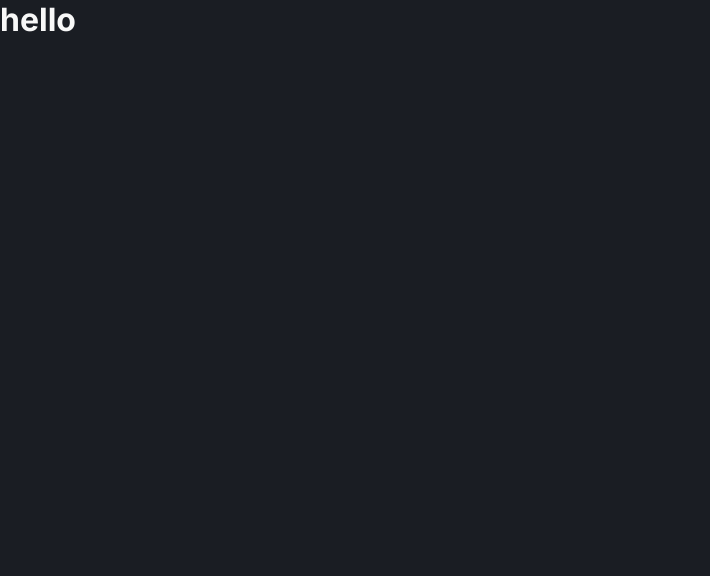
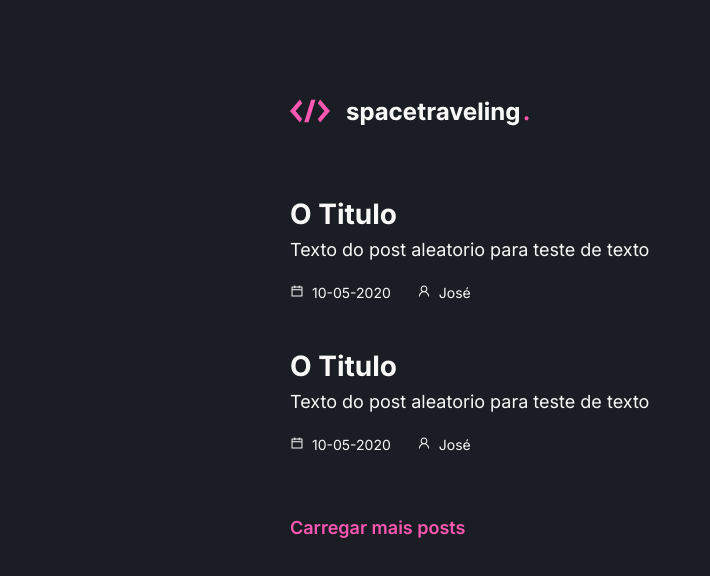
Before and after one commit to gustavorsan/ignite-desafio-chap3, a Next.js app: page / in a window 1280 px wide. Shown: the top 576 px of the page, without its empty margins (0-710 px from the left). Built offline with nearby package versions, Linux system fonts and the light colour scheme.

Commit message:
Adicionado estilização e pagina inicial

```diff
--- a/src/components/Header/header.module.scss
+++ b/src/components/Header/header.module.scss
@@ -1 +1,7 @@
-// TODO
+.headerContainer{
+    height: 6rem;
+    max-width: 700px;
+    margin: 0 auto;
+    display: flex;
+    align-items: center;
+}
--- a/src/components/Header/index.tsx
+++ b/src/components/Header/index.tsx
@@ -1,3 +1,12 @@
+import Link from 'next/link';
+import styles from './header.module.scss';
+
 export default function Header(): JSX.Element {
-  return <h1>head</h1>;
+  return (
+    <Link href="/">
+      <a className={styles.headerContainer}>
+        <img src="/logo.svg" alt="logo" />
+      </a>
+    </Link>
+  );
 }
--- a/src/pages/home.module.scss
+++ b/src/pages/home.module.scss
@@ -1 +1,53 @@
-// TODO
+.posts{
+  margin-top: 2.34rem;
+
+  > a {
+    display: block;
+  }
+
+  a + a {
+    margin-top: 3rem;
+  }
+
+  button{
+    border: none;
+    background: transparent;
+    font-weight: 600;
+    font-size: 1.125rem;
+    margin-top: 4rem;
+    color: var(--pink);
+  }
+
+}
+
+.post{
+  strong{
+    font-size: 1.75rem;
+    font-weight: bold;
+    color: var(--white);
+  }
+
+  p{
+    margin-top: 0.5rem;
+    font-size: 1.125rem;
+  }
+
+  ul{
+    list-style: none;
+    margin-top: 1.5rem;
+    display: flex;
+
+    & li {
+      font-size: 0.875rem;
+
+      & svg{
+        margin-right: 0.5rem;
+      }
+
+      & + li {
+         margin-left: 1.625rem;
+      }
+    }
+  }
+
+}
--- a/src/pages/index.tsx
+++ b/src/pages/index.tsx
@@ -1,9 +1,11 @@
+import Head from 'next/head';
+import Link from 'next/link';
+import { AiOutlineCalendar, AiOutlineUser } from 'react-icons/ai';
 import { GetStaticProps } from 'next';
-
 import { getPrismicClient } from '../services/prismic';
-
 import commonStyles from '../styles/common.module.scss';
 import styles from './home.module.scss';
+import Header from '../components/Header';
 
 interface Post {
   uid?: string;
@@ -25,7 +27,49 @@ interface HomeProps {
 }
 
 export default function Home(): JSX.Element {
-  return <h1>hello</h1>;
+  return (
+    <>
+      <main className={commonStyles.container}>
+        <Header />
+        <div className={styles.posts}>
+          <Link href="/">
+            <a className={styles.post}>
+              <strong>O Titulo</strong>
+              <p>Texto do post aleatorio para teste de texto</p>
+              <ul>
+                <li>
+                  <AiOutlineCalendar />
+                  <time>10-05-2020</time>
+                </li>
+                <li>
+                  <AiOutlineUser />
+                  <span>José</span>
+                </li>
+              </ul>
+            </a>
+          </Link>
+
+          <Link href="/">
+            <a className={styles.post}>
+              <strong>O Titulo</strong>
+              <p>Texto do post aleatorio para teste de texto</p>
+              <ul>
+                <li>
+                  <AiOutlineCalendar />
+                  <time>10-05-2020</time>
+                </li>
+                <li>
+                  <AiOutlineUser />
+                  <span>José</span>
+                </li>
+              </ul>
+            </a>
+          </Link>
+          <button type="button">Carregar mais posts</button>
+        </div>
+      </main>
+    </>
+  );
 }
 
 // export const getStaticProps = async () => {
--- a/src/styles/common.module.scss
+++ b/src/styles/common.module.scss
@@ -1 +1,4 @@
-// TODO
+.container{
+  max-width: 700px;
+  margin: 4rem auto;
+}
```
Also changed, not shown: public/Logo.svg (added).
